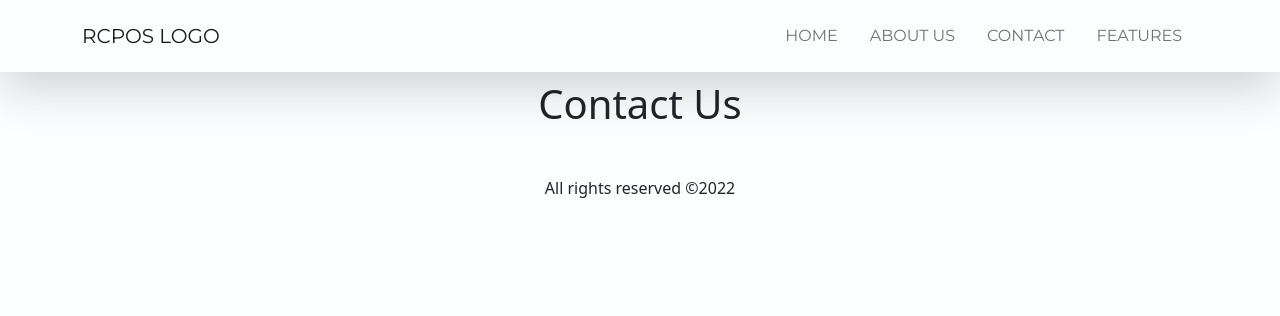
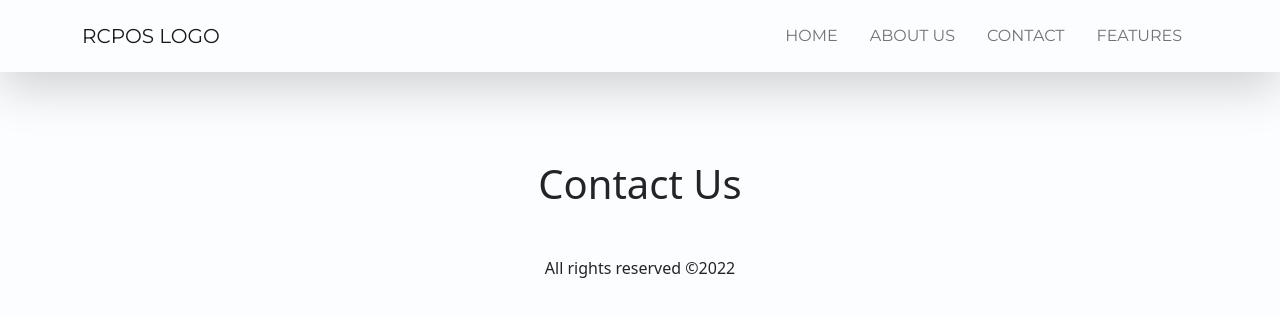
Before and after one commit to jlbbacs/RCPOS, a React (Create React App) app: page /contactus in a window 1280 px wide. Shown: the top 316 px of the page. Built offline with nearby package versions, Linux system fonts and the light colour scheme; a web font is replaced by a local one.

Commit message:
fixing margin

```diff
--- a/src/css/about.css
+++ b/src/css/about.css
@@ -1,5 +1,4 @@
 
-
-h1{
+.about-Us{
     margin-top: 10rem;
 }
--- a/src/css/contact.css
+++ b/src/css/contact.css
@@ -1,3 +1,3 @@
 .contact-text{
-    margin-top: 5rem;
+    margin-top: 10rem;
 }
--- a/src/css/features.css
+++ b/src/css/features.css
@@ -1,3 +1,3 @@
 .features-text{
-    margin-top: 5rem;
+    margin-top: 10rem;
 }
--- a/src/css/ourClients.css
+++ b/src/css/ourClients.css
@@ -1,3 +1,3 @@
 .our-Clients{
-    margin-top: 5rem;
+    margin-top: 10rem;
 }
```
